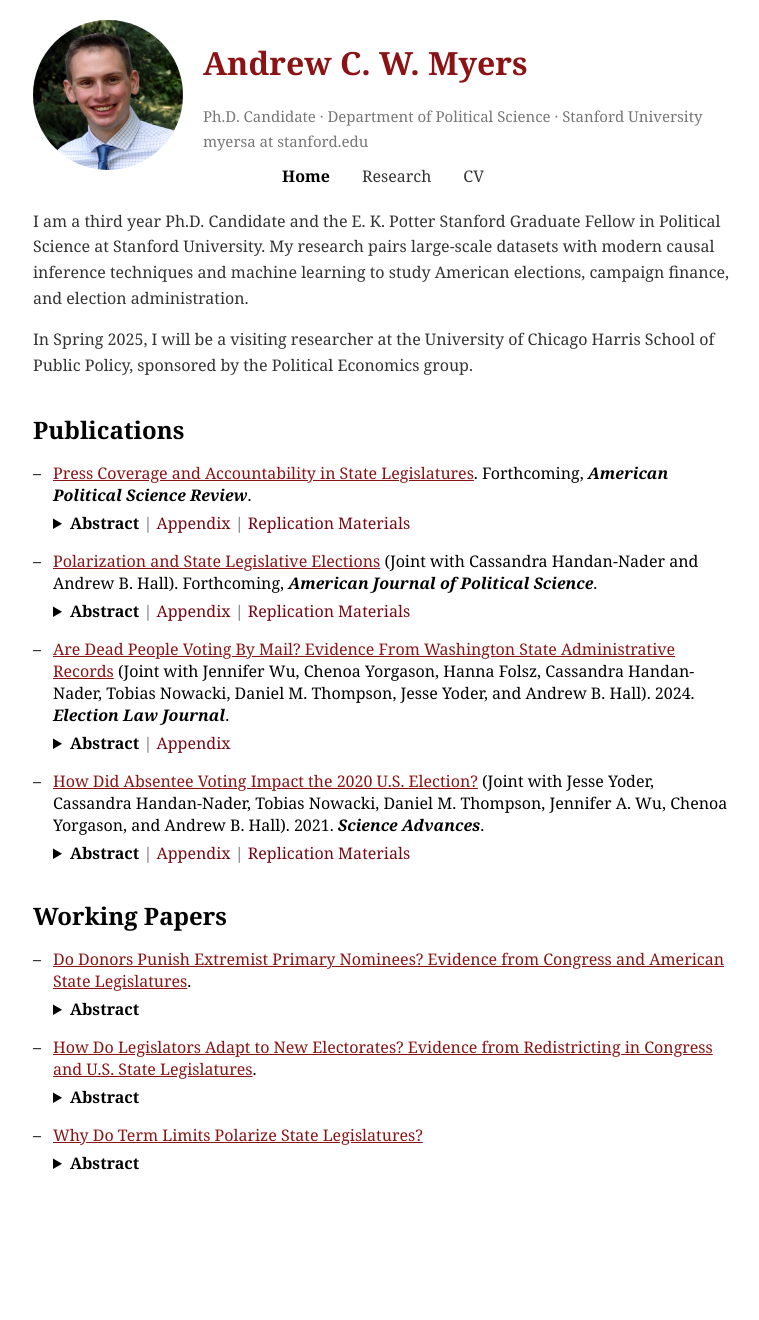
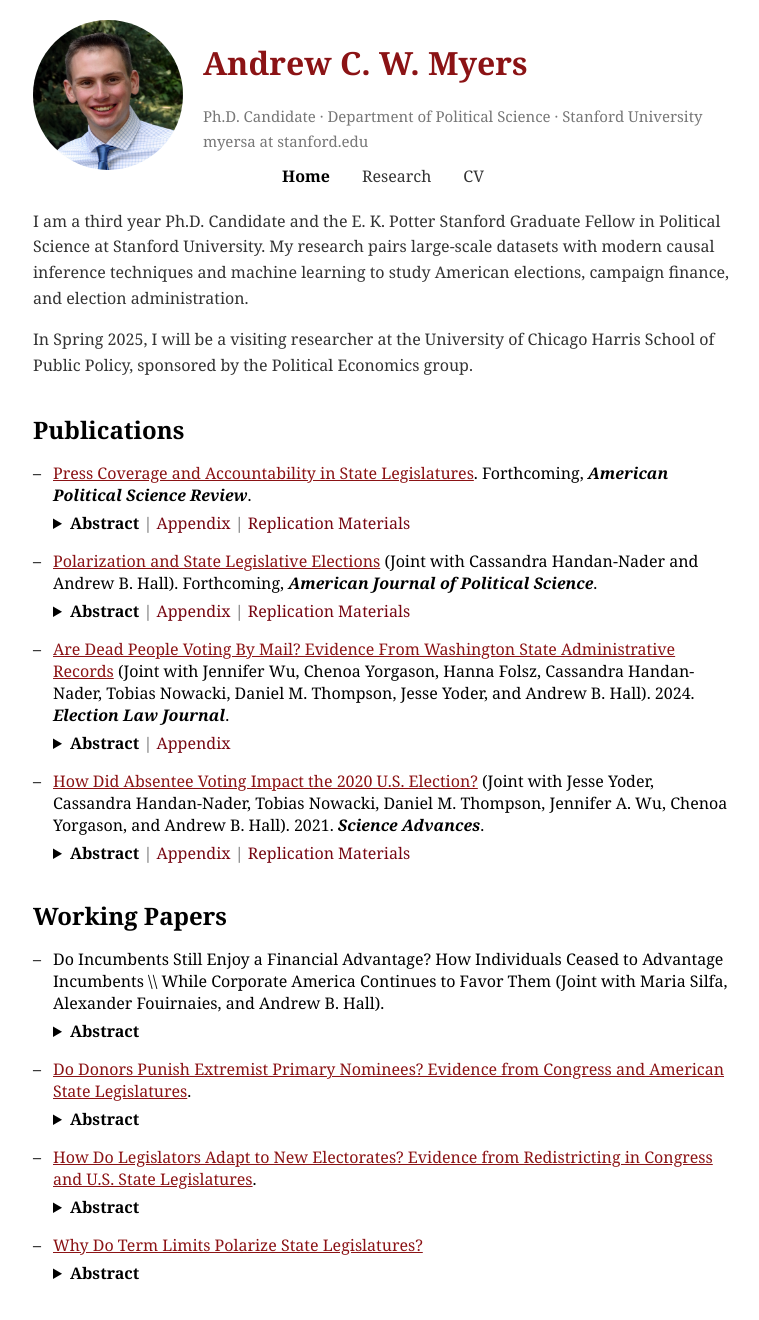
Before and after one commit to AndyMyersSkol/AndyMyersSkol.github.io, a Jekyll site: the page index.html, which Jekyll copies as it is, in a window 1280 px wide. Shown: the whole page, without its empty margins (257-1016 px from the left). Built offline with Jekyll 4.4.1, drawn with Linux system fonts in a browser that asks for light colours; before the commit the page ends 1210 px from its top, so only the background shows below that.

Commit message:
Add FinRedux stub

```diff
--- a/index.html
+++ b/index.html
@@ -129,6 +129,21 @@ The 2020 U.S. election saw a record turnout, saw a huge increase in absentee vot
 
    <ul class="dashed">
         <li>
+            Do Incumbents Still Enjoy a Financial Advantage? How Individuals Ceased to Advantage Incumbents \\ While Corporate America Continues to Favor Them (Joint with Maria Silfa, Alexander Fouirnaies, and Andrew B. Hall).
+            <details class="abstract-container">
+                <summary>
+                    <span>Abstract</span>
+                </summary>
+                <p class="abstract-text">
+Incumbents have long enjoyed a substantial fundraising advantage in American elections, but it remains uncertain whether this advantage has persisted as elections have become more partisan and nationalized in recent years. Pairing a regression discontinuity design with a comprehensive dataset covering U.S. House, U.S. Senate, gubernatorial, statewide executive, and state legislative elections, we present the first systematic evidence on changes in the financial incumbency advantage. Overall, we find that the financial advantage enjoyed by incumbents at all levels of government has declined 25% to 50% over the last decade. This decline, however, is driven entirely by individual donors, and especially small-dollar donors; in contrast, the advantage among corporate PACs has remained stable---or even increased. Taken together, these shifts reveal a campaign finance landscape that is increasingly shaped by partisanship on one side and strategic investment on the other.
+
+                </p>
+            </details>
+        </li>
+    </ul>
+
+   <ul class="dashed">
+        <li>
             <a target="_blank" class="bib" href="/myers_extremist_nominee_fundraising.pdf">Do Donors Punish Extremist Primary Nominees? Evidence from Congress and American State Legislatures</a>.
             <details class="abstract-container">
                 <summary>
```
